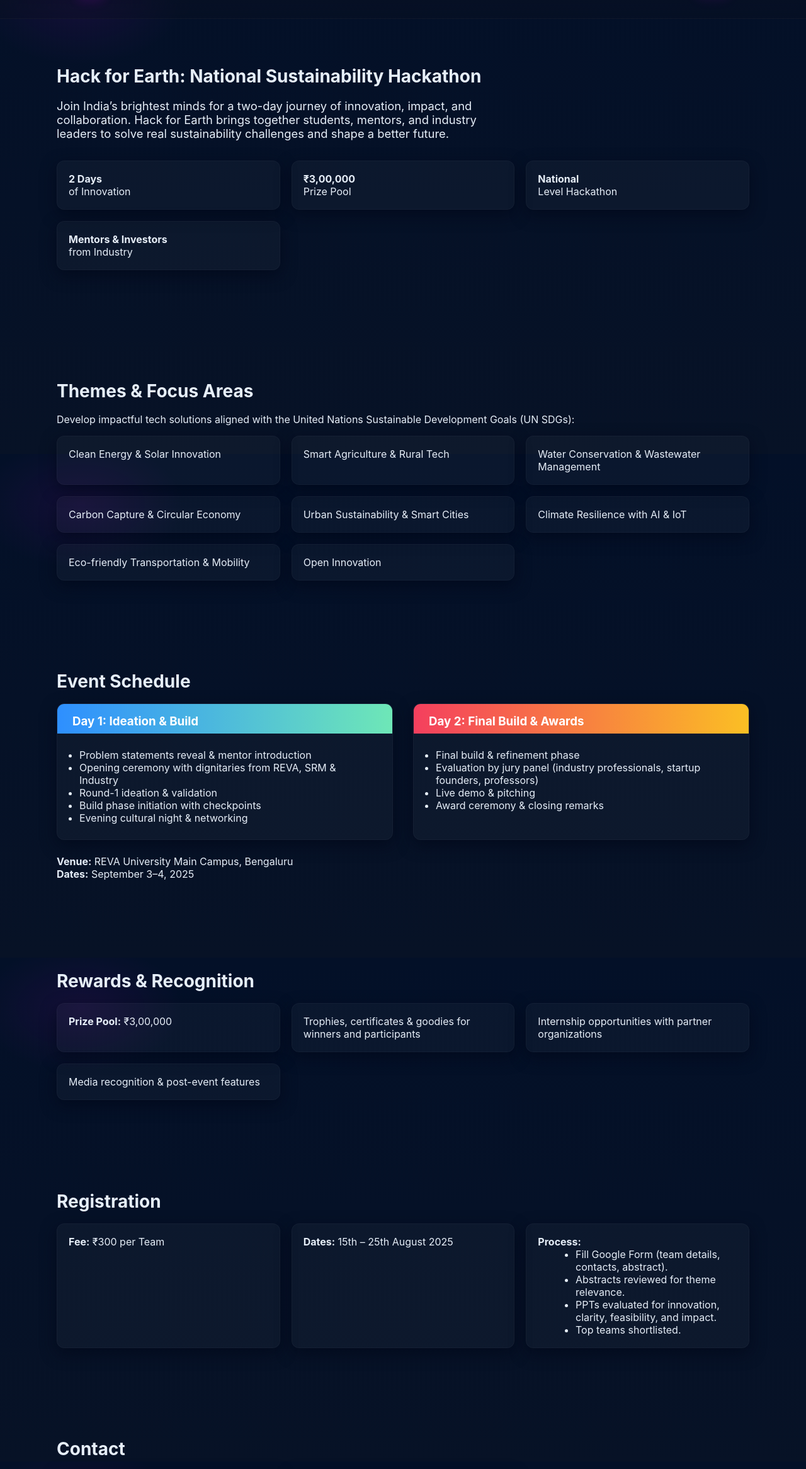
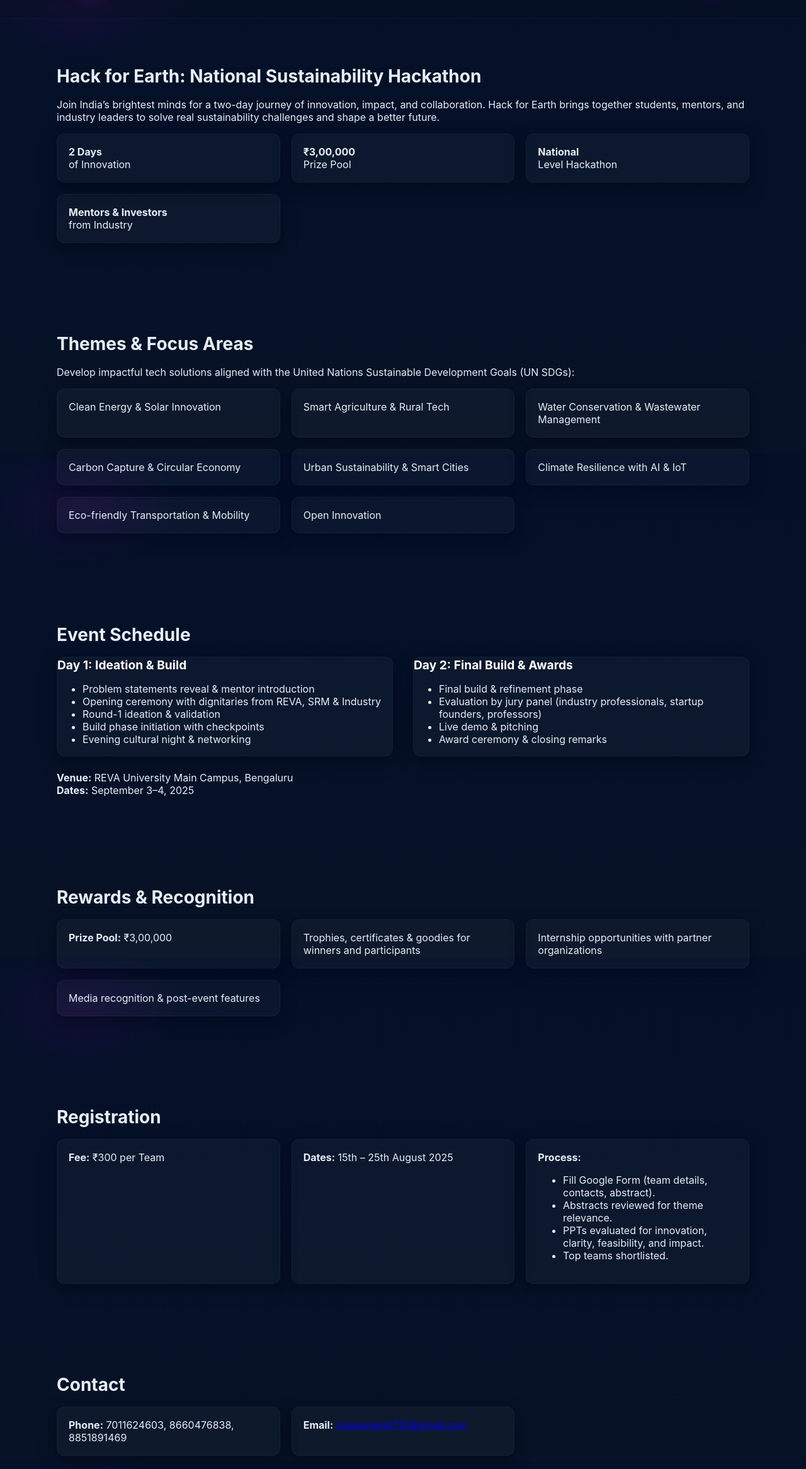
Before and after one commit to JeevithaR3/Eureka_Website, a website: page pages/events.html in a window 1280 px wide. Shown: the part 79-2412 px from the top of the page at 63% size. Drawn offline with Linux system fonts and the light colour scheme.

Commit message:
refactor: Unify all subpages to match index.html UI (sections, cards, grids, reveal, no inline styles)

```diff
--- a/pages/events.html
+++ b/pages/events.html
@@ -27,10 +27,10 @@
             </div>
         </header>
         <main>
-            <section class="container section">
+            <section class="section container">
                 <h2 class="section-title reveal">Hack for Earth: National Sustainability Hackathon</h2>
-                <p class="reveal delay-1" style="font-size:1.15rem;max-width:700px;">Join India’s brightest minds for a two-day journey of innovation, impact, and collaboration. Hack for Earth brings together students, mentors, and industry leaders to solve real sustainability challenges and shape a better future.</p>
-                <div class="about-grid" style="margin:2rem 0;">
+                <p class="reveal delay-1">Join India’s brightest minds for a two-day journey of innovation, impact, and collaboration. Hack for Earth brings together students, mentors, and industry leaders to solve real sustainability challenges and shape a better future.</p>
+                <div class="about-grid">
                     <div class="card reveal"><strong>2 Days</strong><br>of Innovation</div>
                     <div class="card reveal delay-1"><strong>₹3,00,000</strong><br>Prize Pool</div>
                     <div class="card reveal delay-2"><strong>National</strong><br>Level Hackathon</div>
@@ -38,7 +38,7 @@
                 </div>
             </section>
 
-            <section class="container section">
+            <section class="section container">
                 <h2 class="section-title reveal">Themes & Focus Areas</h2>
                 <p class="reveal delay-1">Develop impactful tech solutions aligned with the United Nations Sustainable Development Goals (UN SDGs):</p>
                 <div class="about-grid">
@@ -53,14 +53,14 @@
                 </div>
             </section>
 
-            <section class="container section">
+            <section class="section container">
                 <h2 class="section-title reveal">Event Schedule</h2>
                 <div class="about-grid" style="grid-template-columns:repeat(auto-fit,minmax(320px,1fr));gap:2rem;">
                     <div class="card schedule-card reveal" style="padding:0;overflow:hidden;">
-                        <div style="background:linear-gradient(90deg,#2e8fff,#6ee7b7);padding:1rem 1.5rem 0.5rem 1.5rem;">
-                            <h3 style="margin:0;color:#fff;">Day 1: Ideation & Build</h3>
+                        <div class="card-header-gradient-blue">
+                            <h3 class="section-title" style="margin:0;color:#fff;font-size:1.2rem;">Day 1: Ideation & Build</h3>
                         </div>
-                        <ul class="schedule-list" style="padding:1.5rem 1.5rem 1.5rem 2.2rem;margin:0;list-style:disc;">
+                        <ul class="schedule-list">
                             <li class="reveal">Problem statements reveal & mentor introduction</li>
                             <li class="reveal delay-1">Opening ceremony with dignitaries from REVA, SRM & Industry</li>
                             <li class="reveal delay-2">Round-1 ideation & validation</li>
@@ -69,10 +69,10 @@
                         </ul>
                     </div>
                     <div class="card schedule-card reveal delay-1" style="padding:0;overflow:hidden;">
-                        <div style="background:linear-gradient(90deg,#f43f5e,#fbbf24);padding:1rem 1.5rem 0.5rem 1.5rem;">
-                            <h3 style="margin:0;color:#fff;">Day 2: Final Build & Awards</h3>
+                        <div class="card-header-gradient-pink">
+                            <h3 class="section-title" style="margin:0;color:#fff;font-size:1.2rem;">Day 2: Final Build & Awards</h3>
                         </div>
-                        <ul class="schedule-list" style="padding:1.5rem 1.5rem 1.5rem 2.2rem;margin:0;list-style:disc;">
+                        <ul class="schedule-list">
                             <li class="reveal">Final build & refinement phase</li>
                             <li class="reveal delay-1">Evaluation by jury panel (industry professionals, startup founders, professors)</li>
                             <li class="reveal delay-2">Live demo & pitching</li>
@@ -86,7 +86,7 @@
                 </div>
             </section>
 
-            <section class="container section">
+            <section class="section container">
                 <h2 class="section-title reveal">Rewards & Recognition</h2>
                 <div class="about-grid">
                     <div class="card reveal"><strong>Prize Pool:</strong> ₹3,00,000</div>
@@ -96,13 +96,13 @@
                 </div>
             </section>
 
-            <section class="container section">
+            <section class="section container">
                 <h2 class="section-title reveal">Registration</h2>
                 <div class="about-grid">
                     <div class="card reveal"><strong>Fee:</strong> ₹300 per Team</div>
                     <div class="card reveal delay-1"><strong>Dates:</strong> 15th – 25th August 2025</div>
                     <div class="card reveal delay-2"><strong>Process:</strong>
-                        <ul class="schedule-list" style="margin:0 0 0 1.2rem;">
+                        <ul class="schedule-list">
                             <li class="reveal">Fill Google Form (team details, contacts, abstract).</li>
                             <li class="reveal delay-1">Abstracts reviewed for theme relevance.</li>
                             <li class="reveal delay-2">PPTs evaluated for innovation, clarity, feasibility, and impact.</li>
@@ -112,7 +112,7 @@
                 </div>
             </section>
 
-            <section class="container section">
+            <section class="section container">
                 <h2 class="section-title reveal">Contact</h2>
                 <div class="about-grid">
                     <div class="card reveal"><strong>Phone:</strong> 7011624603, 8660476838, 8851891469</div>
```
Also changed, not shown: pages/about.html (+5 -5 lines), pages/contact.html (+9 -9 lines), pages/team.html (+6 -6 lines).
